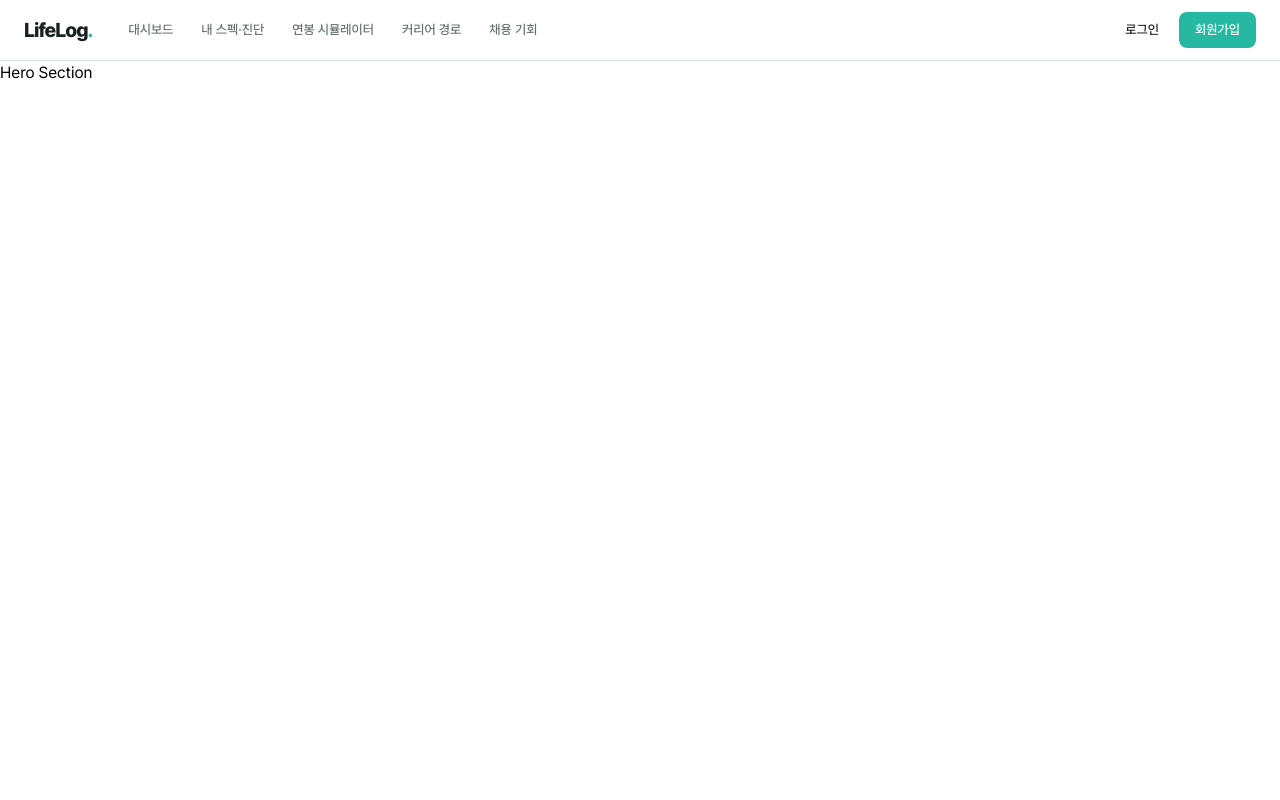
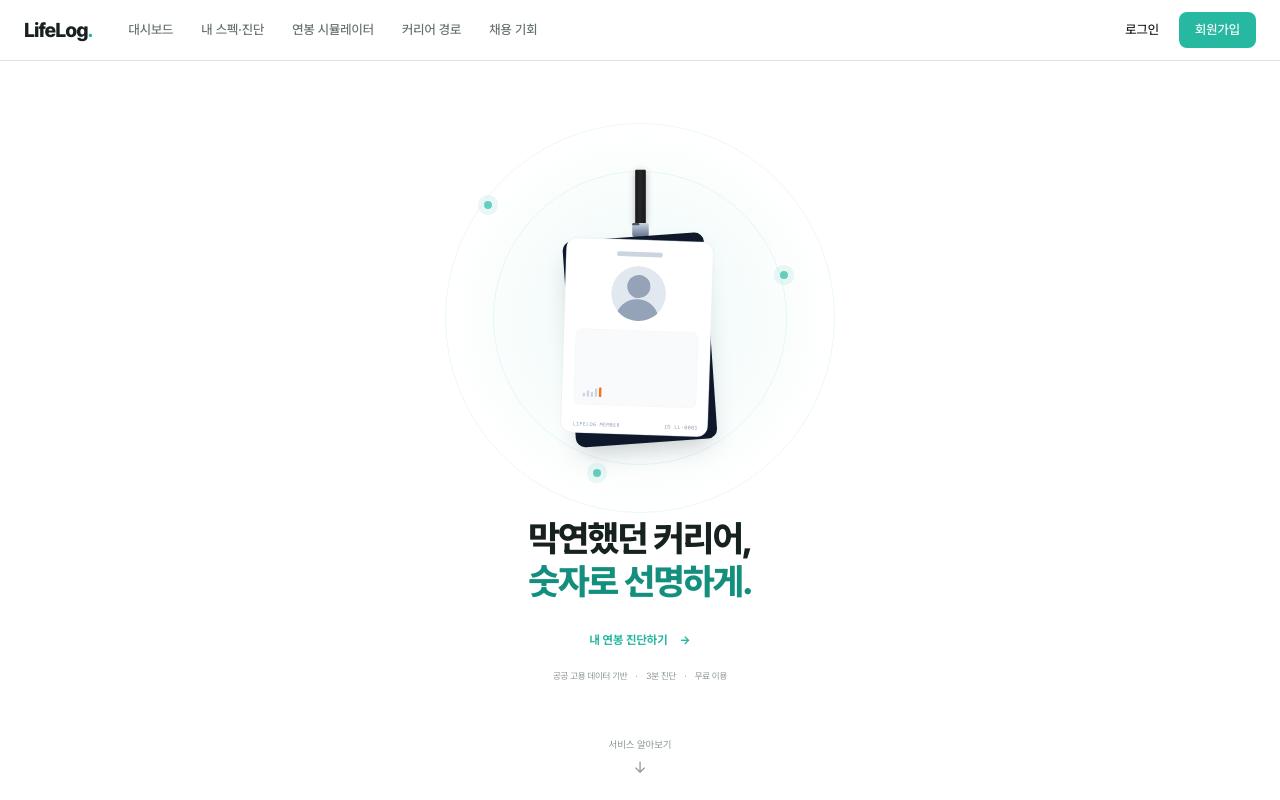
Before and after one commit to LikeLion-14-LifeLog/FE, a React (Vite) app: page / in a window 1280 px wide. Built offline with nearby package versions, Linux system fonts and the light colour scheme.

Commit message:
feat: 랜딩 페이지 히어로 섹션 구현

```diff
--- /dev/null
+++ b/src/pages/Landing/components/EmployeeCardVisual.tsx
@@ -0,0 +1,20 @@
+export default function EmployeeCardVisual() {
+  return (
+    <div className="relative flex h-[390px] w-[390px] items-center justify-center">
+      <div className="absolute inset-0 rounded-full bg-[radial-gradient(circle,rgba(39,184,162,0.09),transparent_70%)]" />
+
+      <div className="absolute inset-0 rounded-full border border-brand/10" />
+      <div className="absolute inset-[48px] rounded-full border border-brand/10" />
+
+      <span className="absolute top-[20%] left-[10%] h-2 w-2 rounded-full bg-brand/70 ring-[6px] ring-brand/10" />
+      <span className="absolute top-[38%] right-[12%] h-2 w-2 rounded-full bg-brand/70 ring-[6px] ring-brand/10" />
+      <span className="absolute bottom-[9%] left-[38%] h-2 w-2 rounded-full bg-brand/70 ring-[6px] ring-brand/10" />
+
+      <img
+        src="/employeeCard.svg"
+        alt="LifeLog 사원증 일러스트"
+        className="relative z-10 w-[190px]"
+      />
+    </div>
+  );
+}
--- a/src/pages/Landing/components/HeroSection.tsx
+++ b/src/pages/Landing/components/HeroSection.tsx
@@ -1,7 +1,49 @@
+
+import { Link } from "react-router-dom";
+import EmployeeCardVisual from "./EmployeeCardVisual";
+
 export default function HeroSection() {
   return (
-    <section id="hero" className="h-full shrink-0 snap-start">
-      Hero Section
+    <section
+      id="hero"
+      className="relative flex h-full snap-start flex-col items-center justify-center bg-bg-page"
+    >
+      <div className="flex -translate-y-7 flex-col items-center text-center">
+        <EmployeeCardVisual />
+
+        <h1 className="mt-1 text-[36px] leading-[1.2] font-extrabold tracking-[-1.5px] text-text-primary">
+          막연했던 커리어,
+          <br />
+          <span className="text-brand-strong">숫자로 선명하게.</span>
+        </h1>
+
+        <Link
+          to="/spec"
+          className="group mt-7 inline-flex items-center gap-3 text-[12px] font-bold text-brand transition-colors duration-300 hover:text-brand-strong"
+        >
+          내 연봉 진단하기
+          <span
+            aria-hidden="true"
+            className="transition-transform duration-300 ease-out group-hover:translate-x-1"
+          >
+            →
+          </span>
+        </Link>
+
+        <p className="mt-5 text-[9px] tracking-[-0.2px] text-text-muted">
+          공공 고용 데이터 기반　·　3분 진단　·　무료 이용
+        </p>
+      </div>
+
+      <a
+        href="#value"
+        className="absolute bottom-5 flex flex-col items-center gap-1 text-[10px] text-text-muted"
+      >
+        서비스 알아보기
+        <span aria-hidden="true" className="text-base">
+          ↓
+        </span>
+      </a>
     </section>
   );
 }
```
